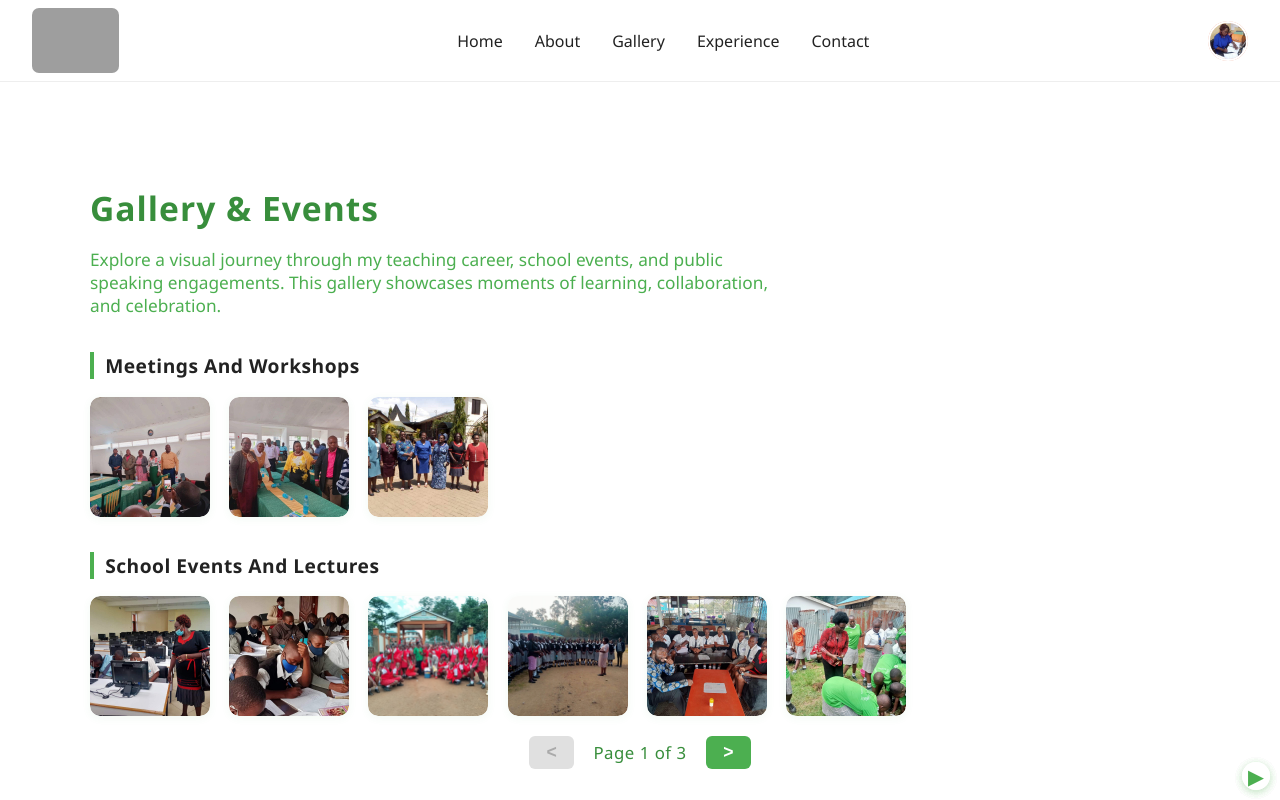
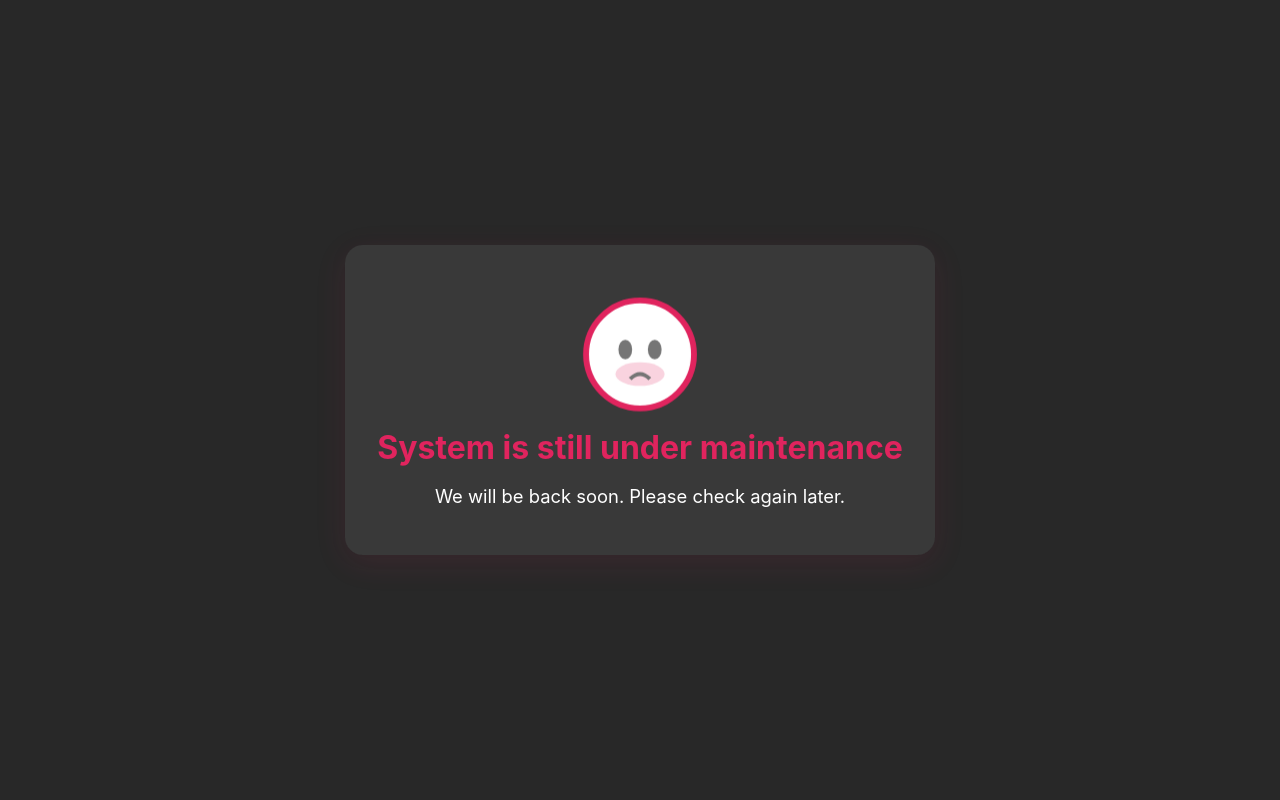
Before and after one commit to yandrew993/jane-Nyabera, a React (Create React App) app: page /gallery in a window 1280 px wide. Shown: the top 800 px of the page. Built offline with nearby package versions, Linux system fonts and the light colour scheme; grey boxes are pictures that could not be loaded.

Commit message:
maintanance mode

```diff
--- a/src/App.js
+++ b/src/App.js
@@ -7,9 +7,11 @@ import Experiance from './pages/Experiance/Experiance';
 import Gallery from './pages/Gallery/Gallery';
 import Footer from './components/Footer/Footer';
 import { BrowserRouter as Router, Routes, Route } from 'react-router-dom';
+import MaintenanceWrapper from './MaintenanceWrapper';
 
 function App() {
   return (
+    <MaintenanceWrapper>
       <Router>
         <Navbar />
         <Routes>
@@ -25,6 +27,7 @@ function App() {
         </Routes>
         <Footer />
       </Router>
+    </MaintenanceWrapper>
   );
 }
 
--- /dev/null
+++ b/src/MaintenanceWrapper.js
@@ -0,0 +1,10 @@
+import React from 'react';
+import Maintenance from './components/Maintenance/Maintenance';
+
+const UNDER_MAINTENANCE = true; // Set to false to disable maintenance mode
+
+const MaintenanceWrapper = ({ children }) => {
+  return UNDER_MAINTENANCE ? <Maintenance /> : children;
+};
+
+export default MaintenanceWrapper;
--- /dev/null
+++ b/src/components/Maintenance/Maintenance.jsx
@@ -0,0 +1,22 @@
+import React from 'react';
+import './maintenance.scss';
+
+const Maintenance = () => (
+  <div className="maintenance-overlay">
+    <div className="maintenance-content">
+      <div className="maintenance-animation">
+        <svg width="120" height="120" viewBox="0 0 120 120" fill="none" xmlns="http://www.w3.org/2000/svg">
+          <circle cx="60" cy="60" r="55" stroke="#e0245e" strokeWidth="6" fill="#fff" />
+          <ellipse cx="60" cy="80" rx="25" ry="12" fill="#e0245e" opacity="0.2" />
+          <ellipse cx="45" cy="55" rx="7" ry="10" fill="#757575" />
+          <ellipse cx="75" cy="55" rx="7" ry="10" fill="#757575" />
+          <path d="M50 85 Q60 75 70 85" stroke="#757575" strokeWidth="4" fill="none" />
+        </svg>
+      </div>
+      <h1>System is still under maintenance</h1>
+      <p>We will be back soon. Please check again later.</p>
+    </div>
+  </div>
+);
+
+export default Maintenance;
--- /dev/null
+++ b/src/components/Maintenance/maintenance.scss
@@ -0,0 +1,39 @@
+.maintenance-overlay {
+  position: fixed;
+  top: 0; left: 0; right: 0; bottom: 0;
+  width: 100vw;
+  height: 100vh;
+  background: rgba(34, 34, 34, 0.97);
+  z-index: 9999;
+  display: flex;
+  align-items: center;
+  justify-content: center;
+}
+.maintenance-content {
+  text-align: center;
+  color: #fff;
+  background: rgba(255,255,255,0.08);
+  border-radius: 18px;
+  padding: 2.5rem 2rem;
+  box-shadow: 0 8px 32px rgba(224,36,94,0.10), 0 2px 16px rgba(0,0,0,0.08);
+}
+.maintenance-content h1 {
+  font-size: 2rem;
+  font-weight: 700;
+  margin: 1.2rem 0 0.7rem 0;
+  color: #e0245e;
+}
+.maintenance-content p {
+  font-size: 1.15rem;
+  color: #fff;
+  margin-bottom: 0.5rem;
+}
+.maintenance-animation {
+  margin-bottom: 1.2rem;
+  animation: disappointed 1.5s infinite alternate;
+}
+@keyframes disappointed {
+  0% { transform: translateY(0) scale(1); }
+  50% { transform: translateY(10px) scale(0.98); }
+  100% { transform: translateY(0) scale(1); }
+}
--- a/src/components/Testimonials/Testimonial.jsx
+++ b/src/components/Testimonials/Testimonial.jsx
@@ -1,11 +1,14 @@
 import React, { useState, useEffect } from 'react';
 import './testimonial.scss';
+import Maintenance from '../Maintenance/Maintenance';
 
 const API_URL = 'https://nyabera-backend.onrender.com/api/testimonials';
 
 // Cloudinary config placeholders
 const CLOUDINARY_URL = 'https://api.cloudinary.com/v1_1/dlb3uchv2/image/upload';
 const CLOUDINARY_UPLOAD_PRESET = 'testimonial';
+
+const UNDER_MAINTENANCE = true; // Set to true to enable maintenance mode
 
 const Testimonial = () => {
   const [testimonials, setTestimonials] = useState([]);
@@ -16,6 +19,7 @@ const Testimonial = () => {
   const [submitting, setSubmitting] = useState(false);
   const [currentPage, setCurrentPage] = useState(1);
   const [expandedTestimonials, setExpandedTestimonials] = useState({});
+  const [reactions, setReactions] = useState({});
   const testimonialsPerPage = 3;
   const totalPages = Math.ceil(testimonials.length / testimonialsPerPage);
   const paginatedTestimonials = testimonials.slice(
@@ -118,7 +122,17 @@ const Testimonial = () => {
     }));
   };
 
-  return (
+  const handleReaction = (idx, type) => {
+    setReactions(prev => ({
+      ...prev,
+      [idx]: {
+        ...prev[idx],
+        [type]: !prev[idx]?.[type]
+      }
+    }));
+  };
+
+  return UNDER_MAINTENANCE ? <Maintenance /> : (
     <section className="testimonial-section">
       <h2>Testimonials</h2>
       {loading && <div>Loading testimonials...</div>}
@@ -160,6 +174,30 @@ const Testimonial = () => {
                 ) : (
                   t.testimonial
                 )}
+              </div>
+              <div className="testimonial-reactions">
+                <button
+                  className={`reaction-btn thumbs-up${reactions[idx]?.thumbsUp ? ' active' : ''}`}
+                  onClick={() => handleReaction(idx, 'thumbsUp')}
+                  type="button"
+                  aria-label="Thumbs up"
+                >
+                  <svg xmlns="http://www.w3.org/2000/svg" width="200" height="200" viewBox="0 0 24 24" fill="none" stroke="black" stroke-width="2" stroke-linecap="round" stroke-linejoin="round">
+  <path d="M14 9V5a3 3 0 0 0-3-3l-4 9v11h11a2 2 0 0 0 2-2v-7a2 2 0 0 0-2-2h-5z"></path>
+  <path d="M7 22H4a2 2 0 0 1-2-2v-9a2 2 0 0 1 2-2h3"></path>
+</svg>
+
+                </button>
+                <button
+                  className={`reaction-btn heart${reactions[idx]?.heart ? ' active' : ''}`}
+                  onClick={() => handleReaction(idx, 'heart')}
+                  type="button"
+                  aria-label="Heart"
+                >
+                  <svg width="24" height="24" viewBox="0 0 24 24" fill="none" xmlns="http://www.w3.org/2000/svg">
+                    <path d="M12 21.35l-1.45-1.32C5.4 15.36 2 12.28 2 8.5 2 5.42 4.42 3 7.5 3c1.74 0 3.41 0.81 4.5 2.09C13.09 3.81 14.76 3 16.5 3 19.58 3 22 5.42 22 8.5c0 3.78-3.4 6.86-8.55 11.54L12 21.35z" fill={reactions[idx]?.heart ? '#e0245e' : '#757575'} stroke="#fff" strokeWidth="1"/>
+                  </svg>
+                </button>
               </div>
             </div>
           </div>
--- a/src/components/Testimonials/testimonial.scss
+++ b/src/components/Testimonials/testimonial.scss
@@ -284,6 +284,41 @@
     }
   }
 
+  .testimonial-reactions {
+    display: flex;
+    gap: 1.2rem;
+    margin-top: 0.3rem;
+    margin-bottom: 0.2rem;
+    align-items: center;
+    .reaction-btn {
+      background: none;
+      border: none;
+      font-size: 1.1rem; // reduce icon size
+      cursor: pointer;
+      transition: color 0.2s, transform 0.2s;
+      outline: none;
+      padding: 0.08rem 0.3rem;
+      border-radius: 4px;
+      color: #757575;
+      svg {
+        width: 18px !important;
+        height: 22px !important;
+        vertical-align: middle;
+        transition: fill 0.2s;
+      }
+      &.thumbs-up.active svg path {
+        fill: #1877f2 !important;
+        stroke: #1877f2 !important;
+      }
+      &.thumbs-up svg path {
+        fill: #fff !important;
+        stroke: #757575 !important;
+      }
+      &.heart.active {
+        color: #e0245e;
+      }
+    }
+  }
   @media (max-width: 600px) {
     padding: 1rem 0.2rem 2rem 0.2rem;
     .testimonial-card {
@@ -304,5 +339,12 @@
       padding: 0.08rem 0.3rem;
       margin-left: 0.3rem;
     }
+    .testimonial-reactions {
+      gap: 0.7rem;
+      .reaction-btn {
+        font-size: 1.1rem;
+        padding: 0.08rem 0.3rem;
+      }
+    }
   }
 }
```
Lines whose indentation alone changed are shown as unchanged.
